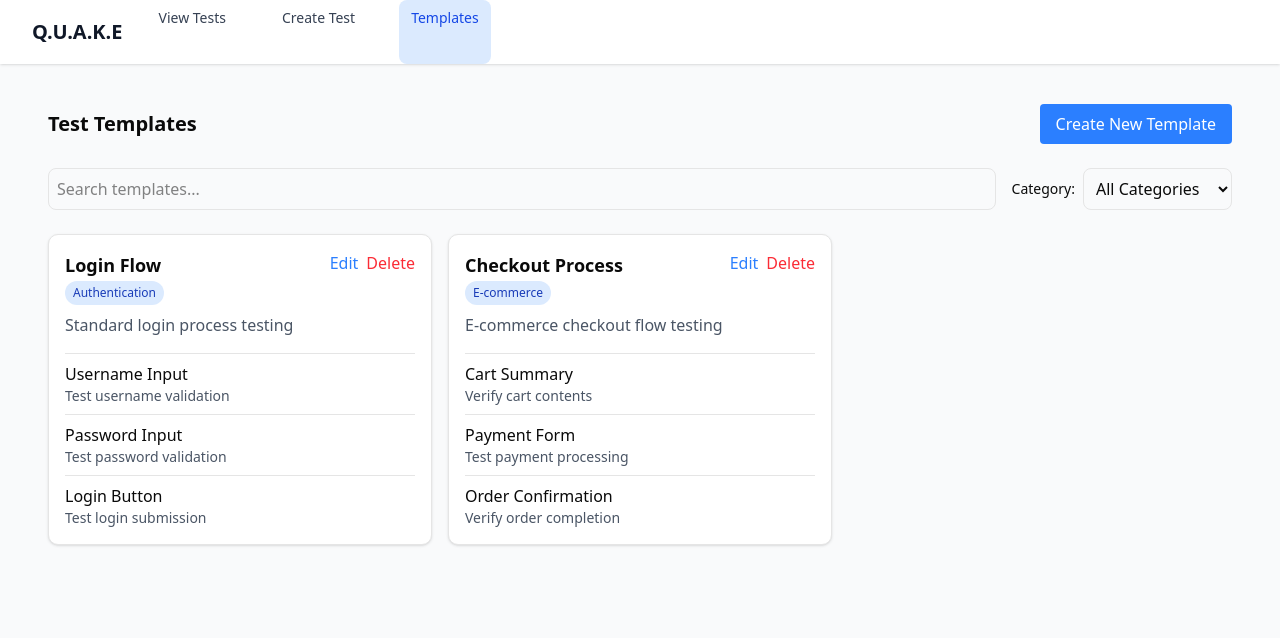
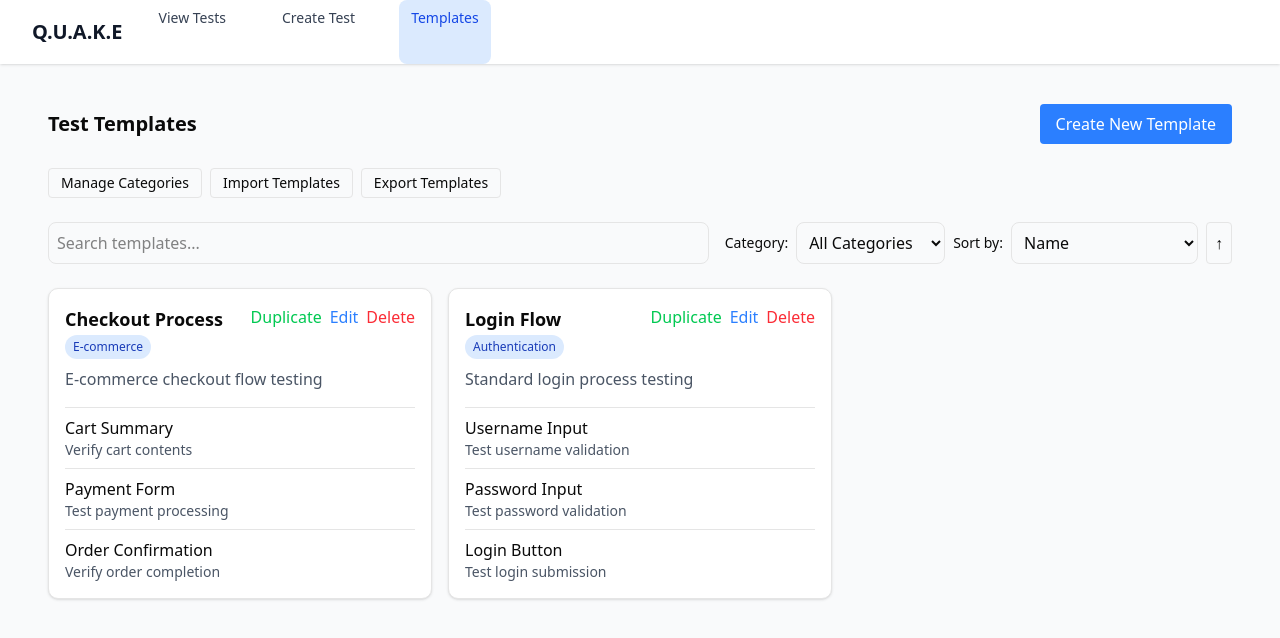
Before and after one commit to mangopop/QUAKE-FE, a React (Vite) app: page /templates in a window 1280 px wide. Shown: the top 638 px of the page. Built offline with nearby package versions, Linux system fonts and the light colour scheme.

Commit message:
Add template management features: import/export, sorting, and duplication

```diff
--- /dev/null
+++ b/src/components/CategoryManager.tsx
@@ -0,0 +1,96 @@
+interface CategoryManagerProps {
+  categories: string[];
+  onClose: () => void;
+  onUpdateCategories: (categories: string[]) => void;
+}
+
+export default function CategoryManager({ categories, onClose, onUpdateCategories }: CategoryManagerProps) {
+  const handleAddCategory = (newCategory: string) => {
+    if (newCategory && !categories.includes(newCategory)) {
+      onUpdateCategories([...categories, newCategory]);
+    }
+  };
+
+  const handleDeleteCategory = (categoryToDelete: string) => {
+    onUpdateCategories(categories.filter(cat => cat !== categoryToDelete));
+  };
+
+  const handleRenameCategory = (oldCategory: string, newCategory: string) => {
+    if (newCategory && !categories.includes(newCategory)) {
+      onUpdateCategories(categories.map(cat =>
+        cat === oldCategory ? newCategory : cat
+      ));
+    }
+  };
+
+  return (
+    <div className="fixed inset-0 bg-black bg-opacity-50 flex items-center justify-center p-4">
+      <div className="bg-white rounded-lg p-6 max-w-md w-full">
+        <div className="flex justify-between items-center mb-4">
+          <h3 className="text-lg font-semibold">Manage Categories</h3>
+          <button
+            onClick={onClose}
+            className="text-gray-500 hover:text-gray-700"
+          >
+            ✕
+          </button>
+        </div>
+
+        <div className="space-y-4">
+          <div>
+            <label className="block text-sm font-medium text-gray-700 mb-2">
+              Add New Category
+            </label>
+            <div className="flex gap-2">
+              <input
+                type="text"
+                placeholder="Enter category name"
+                className="flex-1 border rounded p-2"
+                onKeyPress={(e) => {
+                  if (e.key === 'Enter') {
+                    handleAddCategory((e.target as HTMLInputElement).value);
+                    (e.target as HTMLInputElement).value = '';
+                  }
+                }}
+              />
+              <button
+                onClick={() => {
+                  const input = document.querySelector('input[placeholder="Enter category name"]') as HTMLInputElement;
+                  handleAddCategory(input.value);
+                  input.value = '';
+                }}
+                className="px-3 py-2 bg-blue-500 text-white rounded hover:bg-blue-600"
+              >
+                Add
+              </button>
+            </div>
+          </div>
+
+          <div>
+            <label className="block text-sm font-medium text-gray-700 mb-2">
+              Existing Categories
+            </label>
+            <div className="space-y-2">
+              {categories.map((category) => (
+                <div key={category} className="flex items-center gap-2">
+                  <input
+                    type="text"
+                    value={category}
+                    onChange={(e) => handleRenameCategory(category, e.target.value)}
+                    className="flex-1 border rounded p-2"
+                  />
+                  <button
+                    onClick={() => handleDeleteCategory(category)}
+                    className="text-red-500 hover:text-red-700"
+                  >
+                    Delete
+                  </button>
+                </div>
+              ))}
+            </div>
+          </div>
+        </div>
+      </div>
+    </div>
+  );
+}
--- /dev/null
+++ b/src/components/TemplateNav.tsx
@@ -0,0 +1,53 @@
+import { useState } from 'react';
+
+interface TemplateNavProps {
+  onImport: (file: File) => void;
+  onExport: () => void;
+  onManageCategories: () => void;
+}
+
+export default function TemplateNav({ onImport, onExport, onManageCategories }: TemplateNavProps) {
+  const [showImportInput, setShowImportInput] = useState(false);
+
+  const handleFileChange = (e: React.ChangeEvent<HTMLInputElement>) => {
+    const file = e.target.files?.[0];
+    if (file) {
+      onImport(file);
+      setShowImportInput(false);
+    }
+  };
+
+  return (
+    <div className="flex items-center gap-4 mb-6">
+      <div className="flex-1 flex items-center gap-2">
+        <button
+          onClick={onManageCategories}
+          className="px-3 py-1 text-sm border rounded hover:bg-gray-50"
+        >
+          Manage Categories
+        </button>
+        <button
+          onClick={() => setShowImportInput(true)}
+          className="px-3 py-1 text-sm border rounded hover:bg-gray-50"
+        >
+          Import Templates
+        </button>
+        <button
+          onClick={onExport}
+          className="px-3 py-1 text-sm border rounded hover:bg-gray-50"
+        >
+          Export Templates
+        </button>
+      </div>
+      {showImportInput && (
+        <input
+          type="file"
+          accept=".json"
+          onChange={handleFileChange}
+          className="hidden"
+          id="template-import"
+        />
+      )}
+    </div>
+  );
+}
--- a/src/pages/Templates.tsx
+++ b/src/pages/Templates.tsx
@@ -1,4 +1,6 @@
 import { useState } from "react";
+import TemplateNav from "../components/TemplateNav";
+import CategoryManager from "../components/CategoryManager";
 
 interface Template {
   id: string;
@@ -12,6 +14,8 @@ interface Template {
 }
 
 type TemplateFormMode = 'create' | 'edit';
+type SortField = 'name' | 'category' | 'sections';
+type SortOrder = 'asc' | 'desc';
 
 export default function Templates() {
   const [templates, setTemplates] = useState<Template[]>([
@@ -44,6 +48,9 @@ export default function Templates() {
   const [editingTemplateId, setEditingTemplateId] = useState<string | null>(null);
   const [searchQuery, setSearchQuery] = useState("");
   const [selectedCategory, setSelectedCategory] = useState<string>("all");
+  const [showCategoryManager, setShowCategoryManager] = useState(false);
+  const [sortField, setSortField] = useState<SortField>('name');
+  const [sortOrder, setSortOrder] = useState<SortOrder>('asc');
   const [newTemplate, setNewTemplate] = useState<Partial<Template>>({
     name: "",
     description: "",
@@ -102,6 +109,15 @@ export default function Templates() {
     }
   };
 
+  const handleDuplicate = (template: Template) => {
+    const newTemplate: Template = {
+      ...template,
+      id: Date.now().toString(),
+      name: `${template.name} (Copy)`
+    };
+    setTemplates(prev => [...prev, newTemplate]);
+  };
+
   const resetForm = () => {
     setNewTemplate({ name: "", description: "", category: "", sections: [] });
     setEditingTemplateId(null);
@@ -109,12 +125,57 @@ export default function Templates() {
     setShowTemplateForm(false);
   };
 
-  const filteredTemplates = templates.filter(template => {
-    const matchesSearch = template.name.toLowerCase().includes(searchQuery.toLowerCase()) ||
-                         template.description.toLowerCase().includes(searchQuery.toLowerCase());
-    const matchesCategory = selectedCategory === "all" || template.category === selectedCategory;
-    return matchesSearch && matchesCategory;
-  });
+  const handleExport = () => {
+    const dataStr = JSON.stringify(templates, null, 2);
+    const blob = new Blob([dataStr], { type: 'application/json' });
+    const url = URL.createObjectURL(blob);
+    const a = document.createElement('a');
+    a.href = url;
+    a.download = 'templates.json';
+    document.body.appendChild(a);
+    a.click();
+    document.body.removeChild(a);
+    URL.revokeObjectURL(url);
+  };
+
+  const handleImport = async (file: File) => {
+    try {
+      const text = await file.text();
+      const importedTemplates = JSON.parse(text);
+      setTemplates(prev => [...prev, ...importedTemplates]);
+    } catch (error) {
+      alert('Error importing templates. Please check the file format.');
+    }
+  };
+
+  const handleUpdateCategories = (newCategories: string[]) => {
+    // Update templates to use new category names
+    setTemplates(prev => prev.map(template => {
+      const newCategory = newCategories.find(cat => cat === template.category);
+      return newCategory ? template : { ...template, category: newCategories[0] };
+    }));
+  };
+
+  const filteredAndSortedTemplates = templates
+    .filter(template => {
+      const matchesSearch = template.name.toLowerCase().includes(searchQuery.toLowerCase()) ||
+                           template.description.toLowerCase().includes(searchQuery.toLowerCase());
+      const matchesCategory = selectedCategory === "all" || template.category === selectedCategory;
+      return matchesSearch && matchesCategory;
+    })
+    .sort((a, b) => {
+      const multiplier = sortOrder === 'asc' ? 1 : -1;
+      switch (sortField) {
+        case 'name':
+          return multiplier * a.name.localeCompare(b.name);
+        case 'category':
+          return multiplier * a.category.localeCompare(b.category);
+        case 'sections':
+          return multiplier * (a.sections.length - b.sections.length);
+        default:
+          return 0;
+      }
+    });
 
   return (
     <div className="p-4">
@@ -131,6 +192,12 @@ export default function Templates() {
           Create New Template
         </button>
       </div>
+
+      <TemplateNav
+        onImport={handleImport}
+        onExport={handleExport}
+        onManageCategories={() => setShowCategoryManager(true)}
+      />
 
       <div className="mb-6 flex gap-4 items-center">
         <div className="flex-1">
@@ -154,8 +221,32 @@ export default function Templates() {
               <option key={category} value={category}>{category}</option>
             ))}
           </select>
+          <label className="text-sm font-medium">Sort by:</label>
+          <select
+            value={sortField}
+            onChange={(e) => setSortField(e.target.value as SortField)}
+            className="border rounded-md p-2"
+          >
+            <option value="name">Name</option>
+            <option value="category">Category</option>
+            <option value="sections">Number of Sections</option>
+          </select>
+          <button
+            onClick={() => setSortOrder(prev => prev === 'asc' ? 'desc' : 'asc')}
+            className="border p-2 rounded"
+          >
+            {sortOrder === 'asc' ? '↑' : '↓'}
+          </button>
         </div>
       </div>
+
+      {showCategoryManager && (
+        <CategoryManager
+          categories={categories}
+          onClose={() => setShowCategoryManager(false)}
+          onUpdateCategories={handleUpdateCategories}
+        />
+      )}
 
       {showTemplateForm && (
         <div className="mb-8 p-4 border rounded-lg bg-white">
@@ -258,7 +349,7 @@ export default function Templates() {
       )}
 
       <div className="grid gap-4 md:grid-cols-2 lg:grid-cols-3">
-        {filteredTemplates.map((template) => (
+        {filteredAndSortedTemplates.map((template) => (
           <div key={template.id} className="border rounded-lg p-4 shadow-sm bg-white">
             <div className="flex justify-between items-start mb-2">
               <div>
@@ -268,6 +359,12 @@ export default function Templates() {
                 </span>
               </div>
               <div className="flex gap-2">
+                <button
+                  onClick={() => handleDuplicate(template)}
+                  className="text-green-500 hover:text-green-700"
+                >
+                  Duplicate
+                </button>
                 <button
                   onClick={() => handleEdit(template)}
                   className="text-blue-500 hover:text-blue-700"
```
